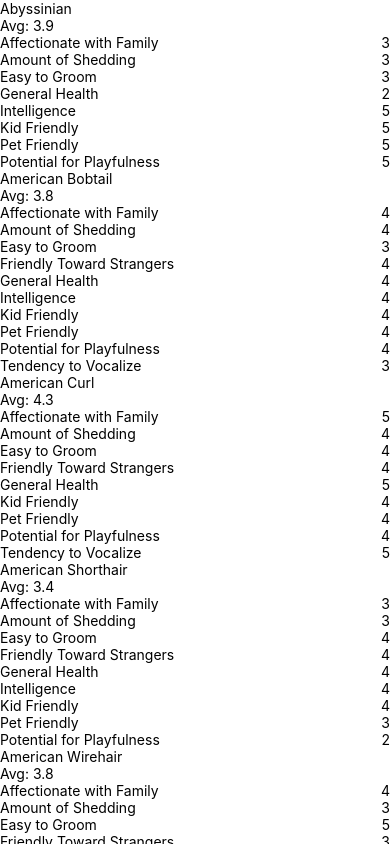
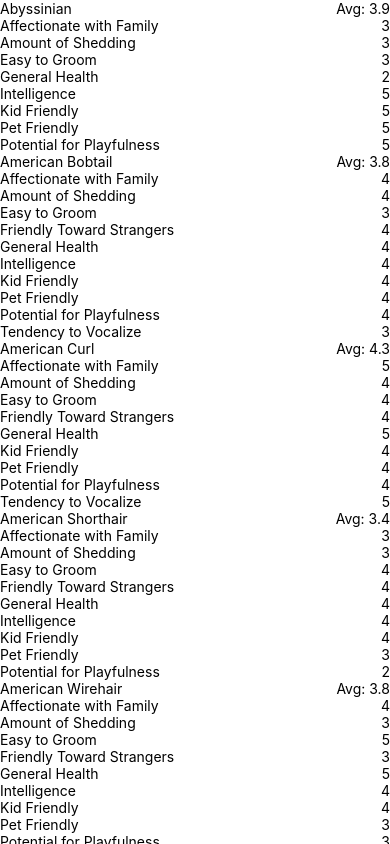
Before and after one commit to Joshkaki00/by-breed-starter, a React Native app: screen / in a window 390 px wide. Built offline with nearby package versions, Linux system fonts and the light colour scheme.

Commit message:
Refactor styles in App component to enhance header layout

```diff
--- a/App.js
+++ b/App.js
@@ -48,8 +48,12 @@ const styles = StyleSheet.create({
     flex: 1,
     backgroundColor: '#fff',
   },
+  headerRow: {
+    flexDirection: 'row',
+    justifyContent: 'space-between',
+  },
   propertyRow: {
     flexDirection: 'row',
-    justifyContent: 'space-between',  // Pushes items to left and right
+    justifyContent: 'space-between',
   },
 });
```
